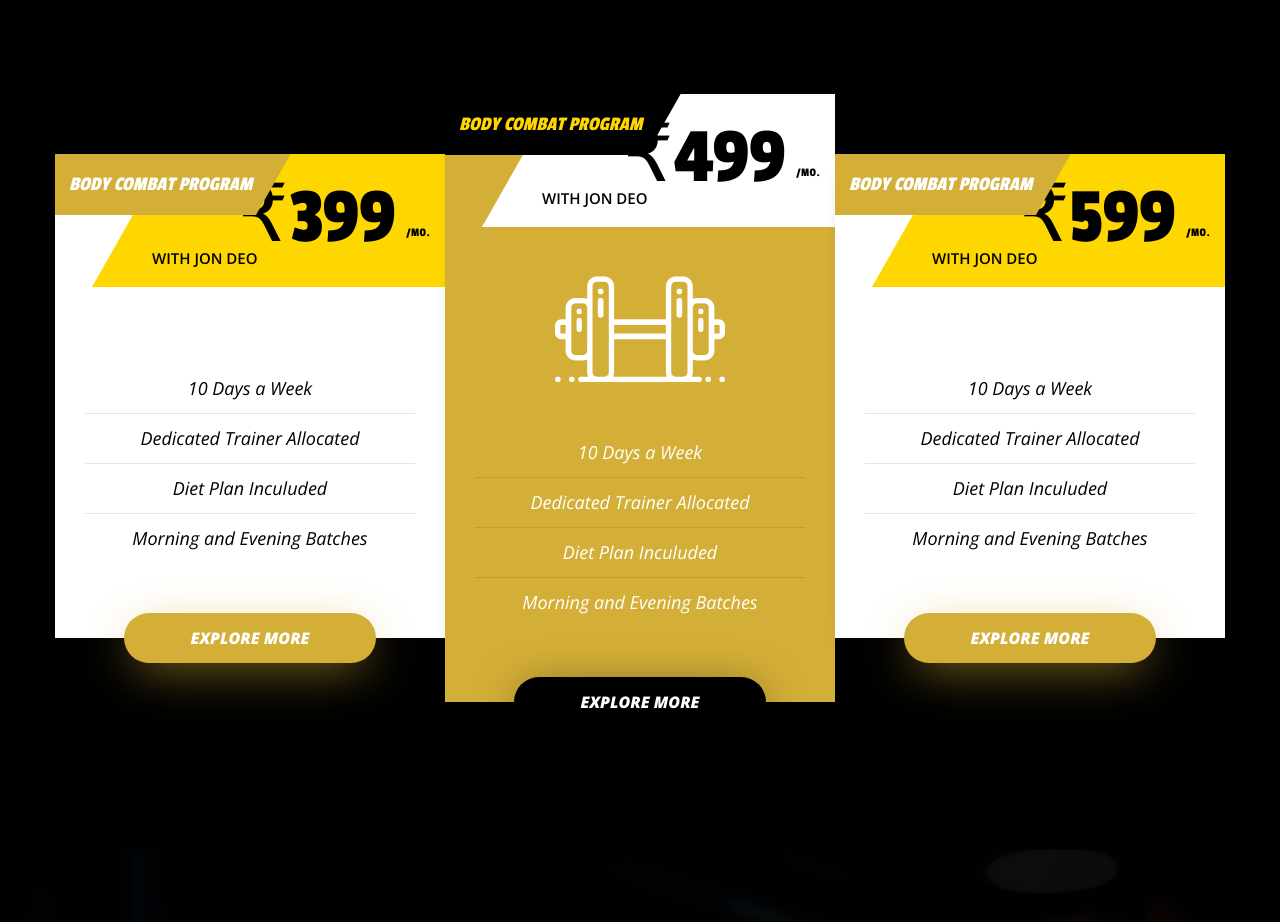
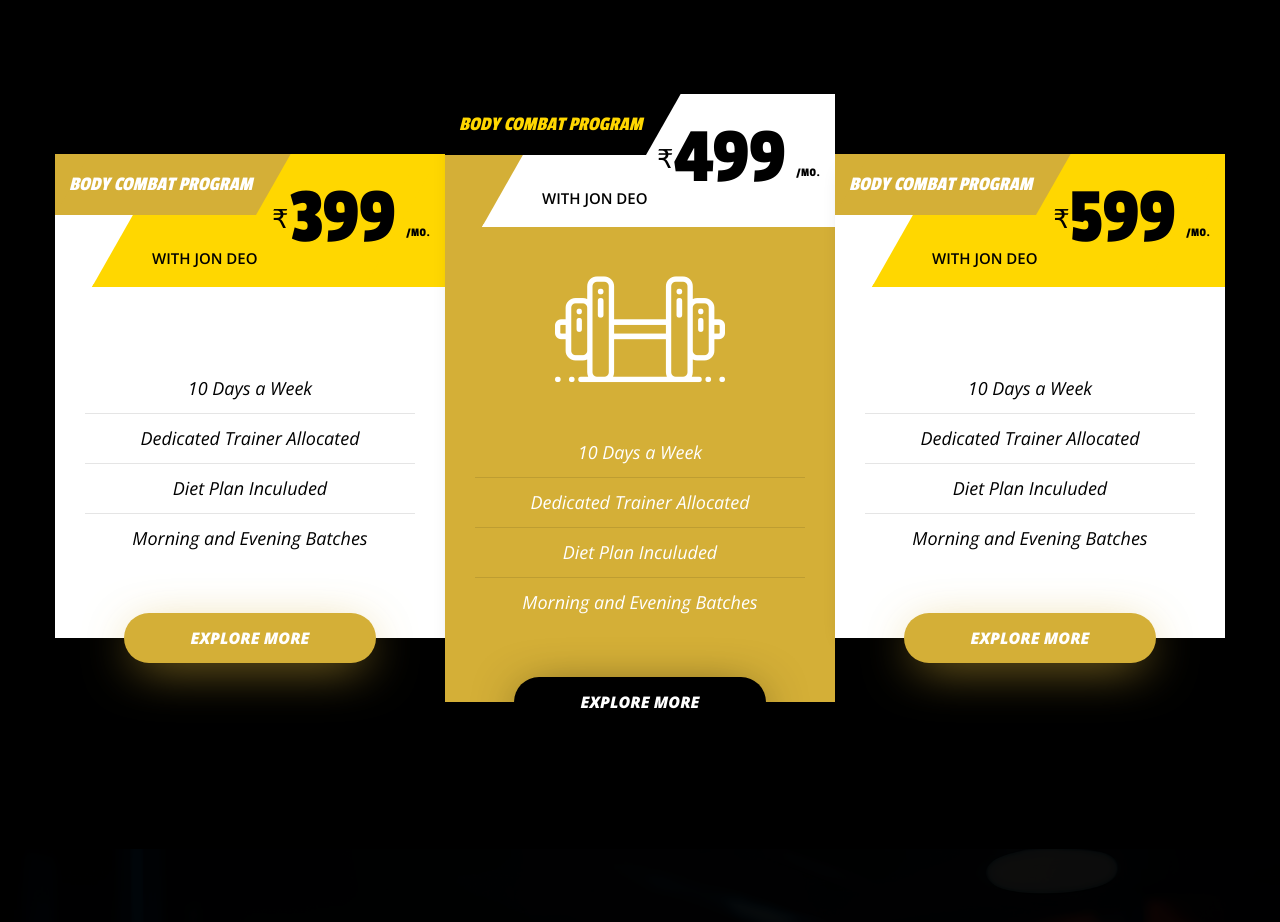
Before and after one commit to ChakravarthulaSaiTeja/gym, a plain HTML site: page index.html in a window 1280 px wide. Shown: the part 7327-8249 px from the top of the page. Drawn offline with nearby package versions, Linux system fonts and the light colour scheme.

Commit message:
Update: Format pricing with rupee symbol as superscript

```diff
--- a/index.html
+++ b/index.html
@@ -1014,7 +1014,7 @@
                   </div>
                   <div class="plan-side">
                     <div class="skewback">
-                      <h2>₹399<sub>/mo.</sub></h2>
+                      <h2><sup style="font-size: 26px;">₹</sup>399<sub>/mo.</sub></h2>
                       <h6>With Jon Deo</h6>
                     </div>
                   </div>
@@ -1037,7 +1037,7 @@
                   </div>
                   <div class="plan-side">
                     <div class="skewback">
-                      <h2>₹499<sub>/mo.</sub></h2>
+                      <h2><sup style="font-size: 26px;">₹</sup>499<sub>/mo.</sub></h2>
                       <h6>With Jon Deo</h6>
                     </div>
                   </div>
@@ -1061,7 +1061,7 @@
                   </div>
                   <div class="plan-side">
                     <div class="skewback">
-                      <h2>₹599<sub>/mo.</sub></h2>
+                      <h2><sup style="font-size: 26px;">₹</sup>599<sub>/mo.</sub></h2>
                       <h6>With Jon Deo</h6>
                     </div>
                   </div>
```
